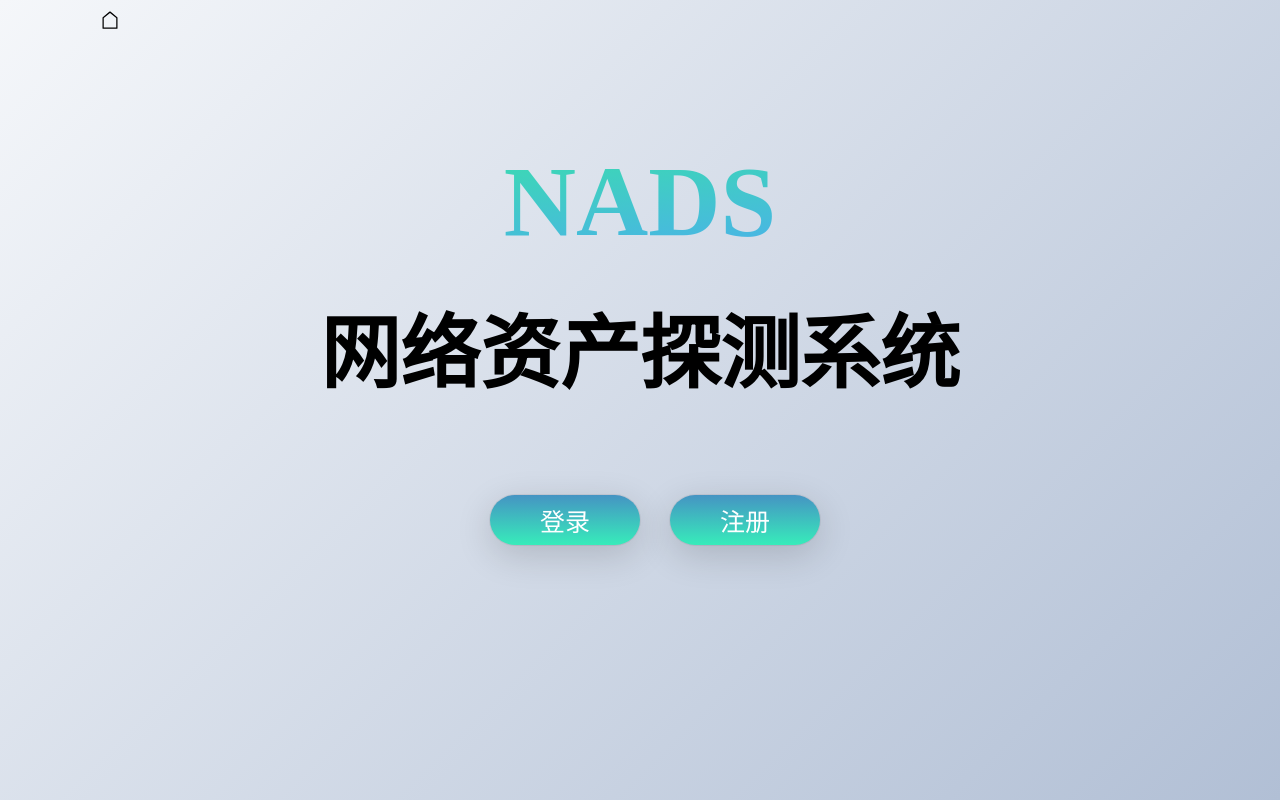
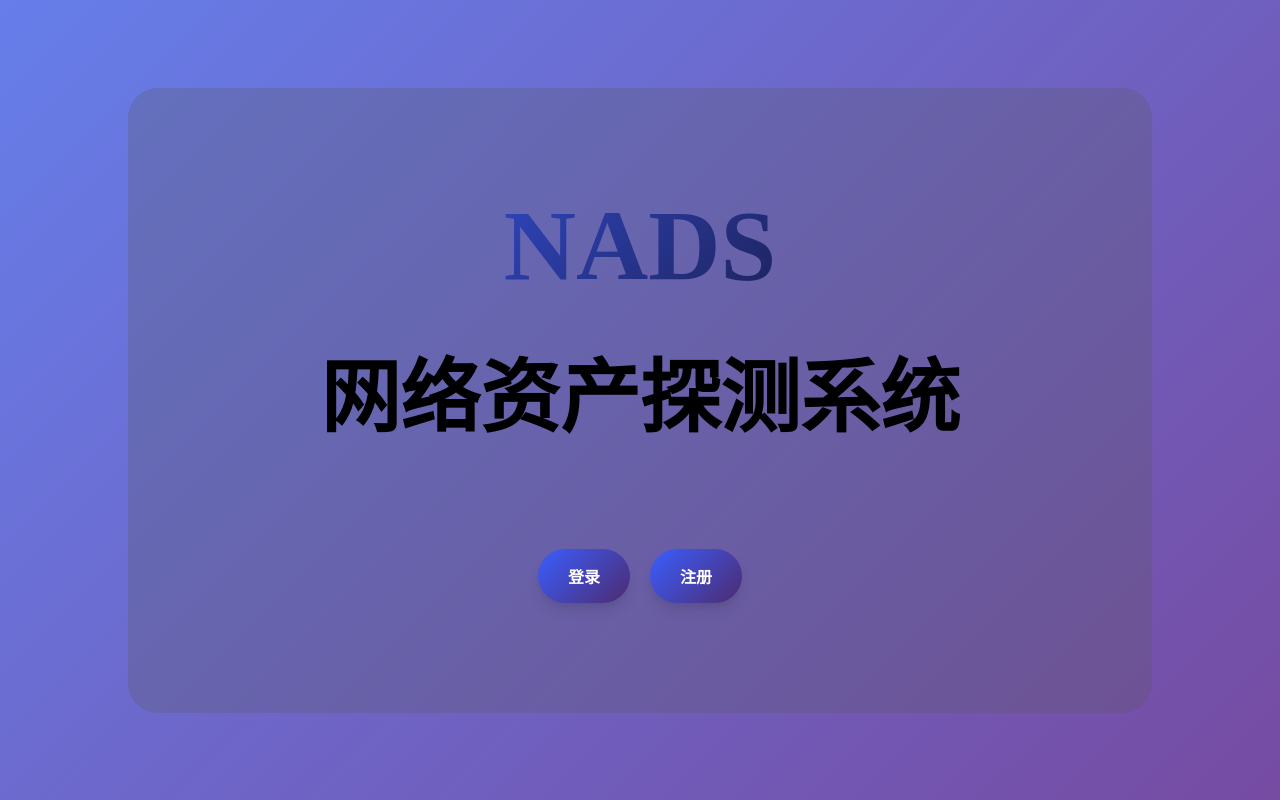
Before and after one commit to nitai2023/NADS, a Vue app: page /#/ in a window 1280 px wide. Built offline with nearby package versions, Linux system fonts and the light colour scheme.

Commit message:
优化了用户登录和用户管理功能，更新了页面样式和路由配置，添加了API目录和接口文件，完成了菜单功能和首页、登录页面的开发。

```diff
--- a/src/view/HomeView.vue
+++ b/src/view/HomeView.vue
@@ -2,19 +2,14 @@
 <!-- Home View -->
 <template>
   <div id="body">
-    <nav>
-      <p>
-        <el-icon><House /></el-icon>
-      </p>
-    </nav>
-    <main>
+    <main class="main">
       <h1>NADS</h1>
       <h2>网络资产探测系统</h2>
       <RouterLink to="/login"
-        ><button style="width: 150px; height: 50px">登录</button></RouterLink
+        ><button class="action-button">登录</button></RouterLink
       >
       <RouterLink to="/register"
-        ><button style="width: 150px; height: 50px">注册</button></RouterLink
+        ><button class="action-button">注册</button></RouterLink
       >
     </main>
   </div>
@@ -29,8 +24,12 @@
 #body {
   width: 100%;
   height: 100vh;
-  background-image: linear-gradient(135deg, #f5f7fa 0%, #b1bfd5 100%);
+  background-image: linear-gradient(135deg, #667eea 0%, #764ba2 100%);
   margin: 0;
+  display: flex;
+  flex-direction: column;
+  justify-content: center;
+  align-items: center;
 }
 
 #body * {
@@ -47,14 +46,22 @@ nav p {
   float: left;
   margin-top: 10px;
 }
-main {
+.main {
+  width: 80vw;
+  box-sizing: border-box;
   padding: 100px;
-  color: #64ff17;
+  border-radius: 30px;
+  background-color: rgba(90, 90, 90, 0.262);
+  transition: all 0.3s;
+  &:hover {
+    transform: scale(1.01);
+  }
 }
+
 main h1 {
   margin-bottom: 30px;
   font-size: 100px;
-  background-image: linear-gradient(to right bottom, #35eb9a, #50a2ff);
+  background-image: linear-gradient(135deg, #3a5eff 0%, #120a1a 100%);
   color: transparent;
   background-clip: text;
 }
@@ -63,19 +70,23 @@ main h2 {
   color: black;
   margin-bottom: 90px;
 }
-main button {
-  font-size: 25px;
+main .action-button {
+  font-size: 1rem;
+  font-weight: 800;
+  padding: 15px 30px;
+  margin: 10px;
   border-radius: 30px;
-  margin-left: 30px;
-  border: 0px;
-  color: white;
-  background-image: linear-gradient(to top, #37ecba 0%, #4594c3 100%);
-  box-shadow: rgba(0, 0, 0, 0.16) 0px 10px 36px 0px,
-    rgba(0, 0, 0, 0.06) 0px 0px 0px 1px;
-}
-main button:hover {
+  border: none;
+  color: #fff;
+  background-image: linear-gradient(135deg, #3a5eff 0%, #4e2b70 100%);
+  box-shadow: 0 10px 15px -3px rgba(0, 0, 0, 0.1),
+    0 4px 6px -2px rgba(0, 0, 0, 0.05);
   transition: all 0.5s;
-  transform: scale(1.05);
-  cursor: pointer;
+
+  &:hover {
+    transform: scale(1.05);
+    box-shadow: 0 25px 50px -12px rgba(0, 0, 0, 0.25);
+    cursor: pointer;
+  }
 }
 </style>
--- a/src/view/LoginView.vue
+++ b/src/view/LoginView.vue
@@ -1,21 +1,32 @@
 <script setup lang="ts">
+import { ElMessage } from "element-plus";
 import { ref } from "vue";
 import { useUserStore } from "../store/user";
+
 let loginForm = ref({
   username: "",
   password: "",
   captcha: "",
 });
+let imgVisible = ref(false);
 let captchaImg = ref(""); // 创建新的响应式引用
 const userStore = useUserStore();
 const getCaptcha = (username: string) => {
   console.log(username);
+  if (username === "") {
+    ElMessage({
+      type: "info",
+      message: "请先填写账号信息",
+    });
+  } else {
     userStore.getCaptcha(username).then((response) => {
       let blob = response.data;
       let imgUrl = window.URL.createObjectURL(blob);
       // 更新captchaImg的值
       captchaImg.value = imgUrl;
     });
+    imgVisible.value = true;
+  }
 };
 </script>
 <!-- Login View -->
@@ -24,7 +35,12 @@ const getCaptcha = (username: string) => {
     <div id="border">
       <el-form
         label-position="top"
-        style="max-width: 600px"
+        style="
+          max-width: 600px;
+          display: flex;
+          flex-direction: column;
+          align-items: center;
+        "
         status-icon
         label-width="auto"
         class="demo-ruleForm"
@@ -33,41 +49,52 @@ const getCaptcha = (username: string) => {
           <h1>登录</h1>
         </el-form-item>
         <el-form-item label="用户名 :">
-          <el-input v-model="loginForm.username" style="width: 230px" />
+          <el-input
+            placeholder="用户名"
+            v-model="loginForm.username"
+            style="width: 200px"
+          />
         </el-form-item>
         <el-form-item label="密码 :" prop="checkPass">
           <el-input
+            placeholder="密码"
             type="password"
             autocomplete="off"
             v-model="loginForm.password"
-            style="width: 230px"
+            style="width: 200px"
           />
         </el-form-item>
         <el-form-item label="验证码 :" prop="age">
-          <el-input v-model="loginForm.captcha" style="width: 230px" />
-          <img id="captcha" :src="captchaImg" alt="验证码" />
-          <el-button type="primary" @click="getCaptcha(loginForm.username)"
-            >获取验证码</el-button
+          <el-input
+            placeholder="验证码"
+            v-model="loginForm.captcha"
+            style="width: 200px"
+          />
+        </el-form-item>
+        <el-form-item style="display: flex; flex-wrap: nowrap">
+          <img
+            v-if="imgVisible"
+            id="captcha"
+            :src="captchaImg"
+            alt="验证码"
+            style="width: 120px; height: 35px"
+          />
+          <button
+            @click="getCaptcha(loginForm.username)"
+            style="
+              width: 80px;
+              height: 35px;
+              margin-left: 10px;
+              font-size: 10px;
+            "
           >
+            获取验证码
+          </button>
         </el-form-item>
         <el-form-item id="items">
-          <el-button
-            type="success"
-            class="item"
-            style="width: 230px"
-            @click="userStore.userLogin(loginForm)"
-            >登录</el-button
-          >
-        </el-form-item>
-        <el-form-item>
-          <RouterLink to="/register"
-            ><el-button type="primary" style="width: 230px"
-              >注册</el-button
-            ></RouterLink
-          >
-        </el-form-item>
-        <el-form-item>
-          <RouterLink to="/"><p>回到首页</p></RouterLink>
+          <button style="padding: 10px" @click="userStore.userLogin(loginForm)">
+            登录
+          </button>
         </el-form-item>
       </el-form>
     </div>
@@ -78,14 +105,14 @@ const getCaptcha = (username: string) => {
 #body {
   width: 100vw;
   height: 100vh;
-  background-image: linear-gradient(135deg, #f5f7fa 0%, #b1bfd5 100%);
-
+  background-image: linear-gradient(135deg, #667eea 0%, #764ba2 100%);
   display: flex;
   justify-content: center;
   align-items: center;
 }
 #border {
   border-radius: 50px;
+  background-color: #3434343e;
   box-shadow: rgba(0, 0, 0, 0.16) 0px 10px 36px 0px,
     rgba(0, 0, 0, 0.06) 0px 0px 0px 1px;
   padding: 50px;
@@ -94,15 +121,21 @@ const getCaptcha = (username: string) => {
   display: flex;
   justify-content: center;
   align-items: center;
+  button {
+    color: rgb(255, 255, 255);
+    border: 0px;
+    border-radius: 5px;
+    background-image: linear-gradient(to top, #6a85b6 0%, #bac8e0 100%);
+    transition: all 0.5s;
+    &:hover {
+      transform: scale(1.05);
+      cursor: pointer;
+    }
+  }
 }
 #border h1 {
-  color: rgb(79, 79, 79);
+  color: rgb(0, 0, 0);
   width: 100%;
   text-align: center;
 }
-a {
-  width: 100%;
-  text-decoration: none;
-  text-align: center;
-}
 </style>
```
Lines whose indentation alone changed are shown as unchanged.
